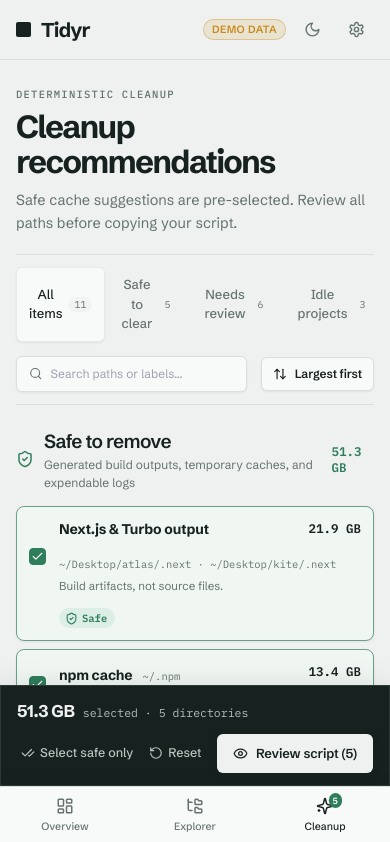
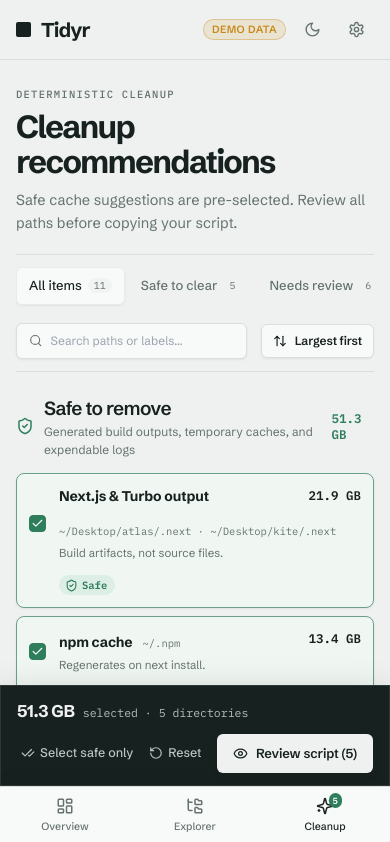
Before and after one commit to hameem-codes/tidyr, a React (Vite) app: page /cleanup in a window 390 px wide. Shown: the top 842 px of the page. Built offline with nearby package versions, Linux system fonts and the light colour scheme; no server answers.

Commit message:
style(cleanup): make mobile filter tabs scrollable and add selection bar padding
G7: Make filter tabs on mobile a single horizontal non-wrapping scrollable row and add bottom padding to cleanup-page so the fixed bottom selection bar never obscures content.

```diff
--- a/src/styles/tokens.css
+++ b/src/styles/tokens.css
@@ -1363,6 +1363,10 @@
    Cleanup Screen & Recommendations
    ========================================================================== */
 
+.cleanup-page {
+  padding-bottom: 80px;
+}
+
 .cleanup-toolbar {
   display: flex;
   align-items: center;
@@ -2596,16 +2600,31 @@
     display: none;
   }
 
+  .cleanup-page {
+    padding-bottom: 140px;
+  }
+
   .cleanup-toolbar {
     flex-wrap: wrap;
   }
 
   .filter-tabs {
+    display: flex;
+    flex-wrap: nowrap;
+    overflow-x: auto;
+    -webkit-overflow-scrolling: touch;
     width: 100%;
+    scrollbar-width: none;
+    padding-bottom: 4px;
+  }
+
+  .filter-tabs::-webkit-scrollbar {
+    display: none;
   }
 
   .filter-tabs button {
-    flex: 1;
+    flex: 0 0 auto;
+    white-space: nowrap;
     justify-content: center;
   }
 
```
